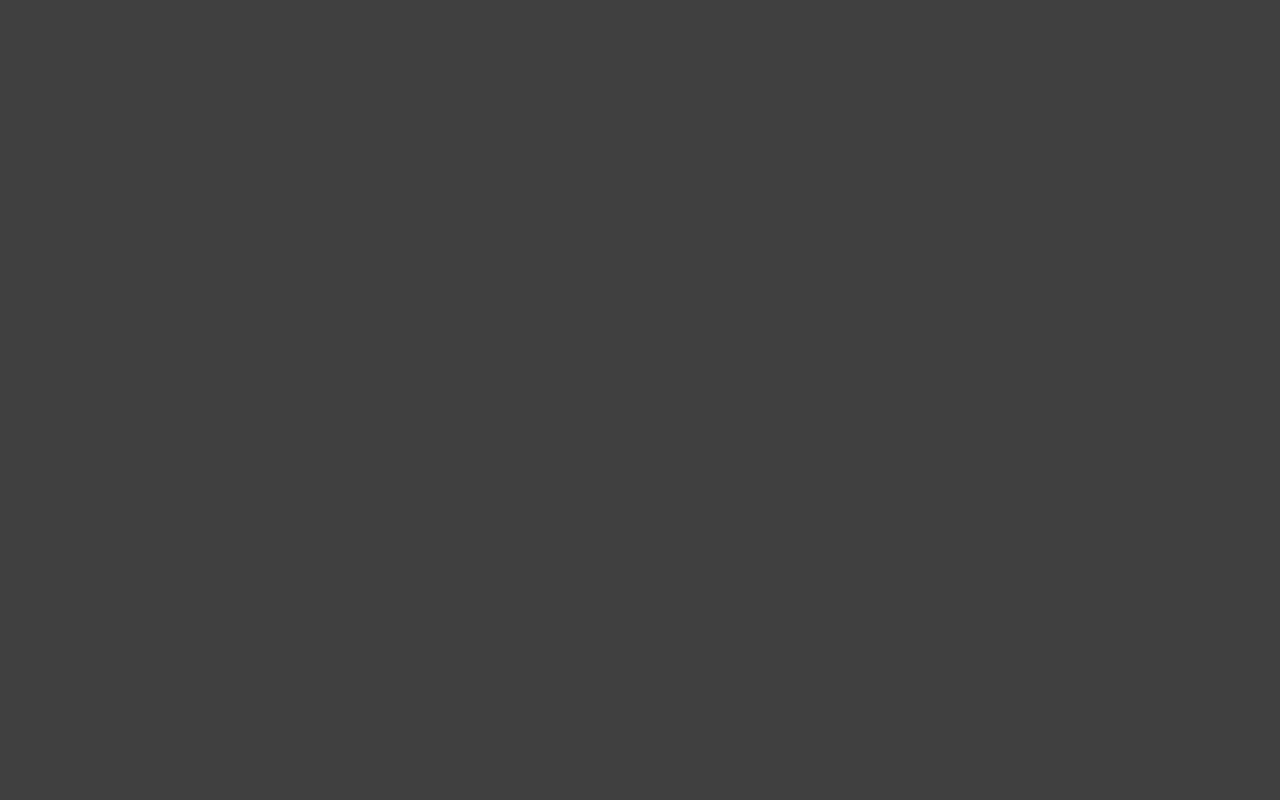
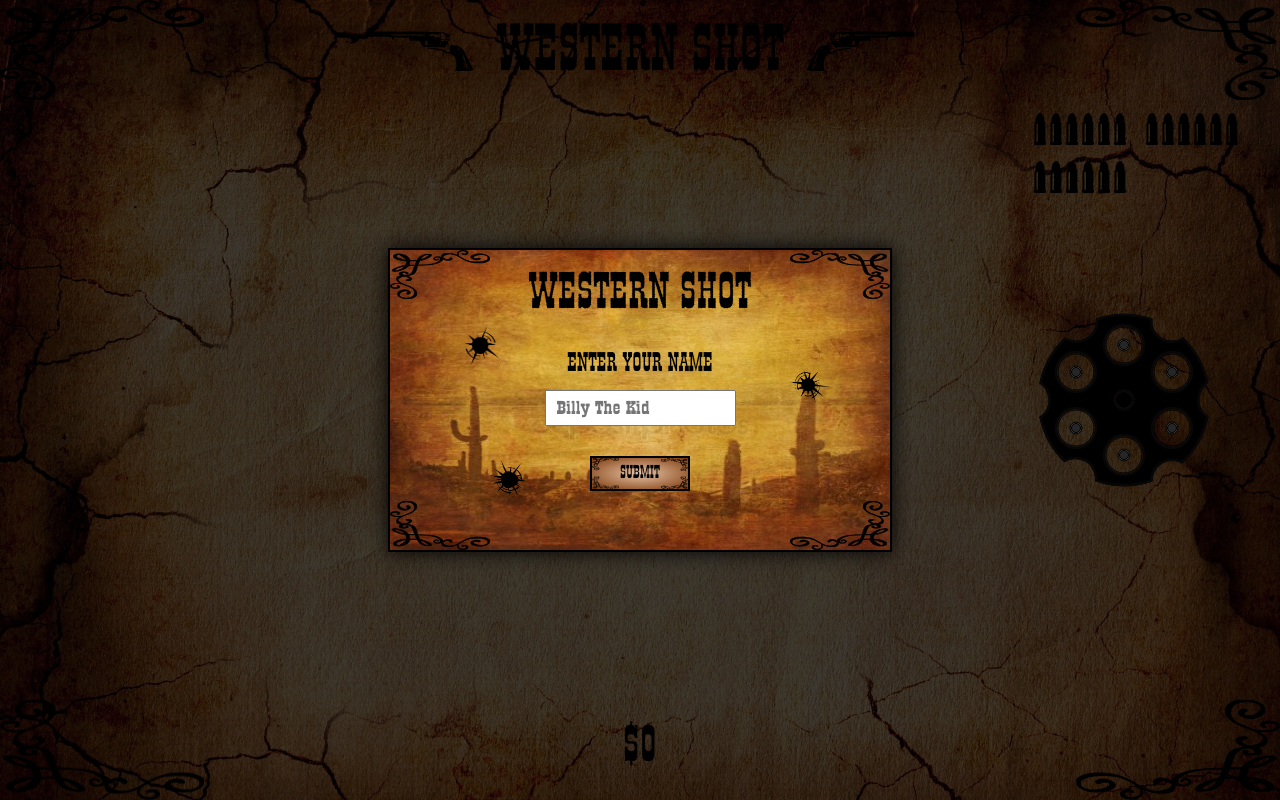
Before and after one commit to Cestrus/react_western_shooter, a React (Create React App) app: page / in a window 1280 px wide. Shown: the top 800 px of the page. Built offline with nearby package versions, Linux system fonts and the light colour scheme.

Commit message:
created authorizedComponent

```diff
--- a/src/components/AuthorizedWindow/AuthorizedWindow.module.css
+++ b/src/components/AuthorizedWindow/AuthorizedWindow.module.css
@@ -1,7 +1,5 @@
 .container {
   position: absolute;
-  top: calc(50vh - 150px);
-  left: calc(50vw - 250px);
 
   display: flex;
   flex-direction: column;
@@ -16,7 +14,7 @@
   background-image: url('../../assets/wild-west.jpg');
   background-size: 100% 100%;
   border: 2px solid black;
-  box-shadow: 0 0 20px var(--color-prime-100);
+  box-shadow: 0 0 20px black;
 }
 
 .titleWrap {
--- a/src/components/Modal/ModalOverlay/ModalOverlay.module.css
+++ b/src/components/Modal/ModalOverlay/ModalOverlay.module.css
@@ -1,9 +1,11 @@
 .container {
+  position: absolute;
   z-index: 30;
 
   display: flex;
+  align-items: center;
+  justify-content: center;
 
   width: 100vw;
   height: 100vh;
-  margin: auto;
 }
--- a/src/components/Modal/ModalOverlay/ModalOverlay.tsx
+++ b/src/components/Modal/ModalOverlay/ModalOverlay.tsx
@@ -1,5 +1,6 @@
 import React from 'react';
 import { ModalType } from '../../../types/globalTypes';
+import { AuthorizedWindow } from '../../AuthorizedWindow/AuthorizedWindow';
 
 import styles from './ModalOverlay.module.css';
 import { IModalOverlay } from './ModalOverlay.prop';
@@ -7,7 +8,7 @@ import { IModalOverlay } from './ModalOverlay.prop';
 const ModalOverlay: React.FC<IModalOverlay> = ({ modalType }) => {
   return (
     <div className={styles.container}>
-      {/* {modalType === ModalType.AUTHORIZATION} */}
+      {modalType === ModalType.AUTHORIZATION && <AuthorizedWindow />}
       {/* {modalType === ModalType.GAMEOVER} */}
     </div>
   );
```
